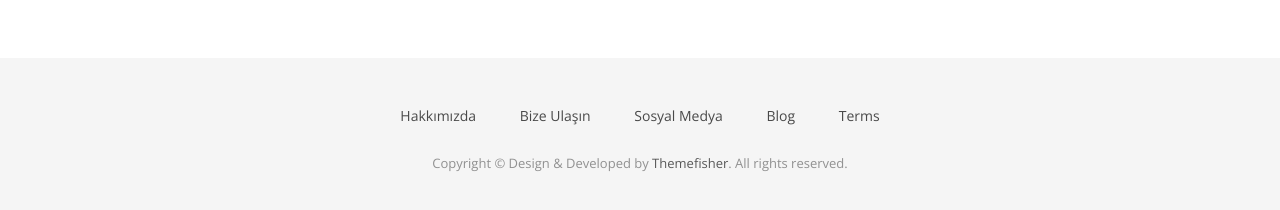
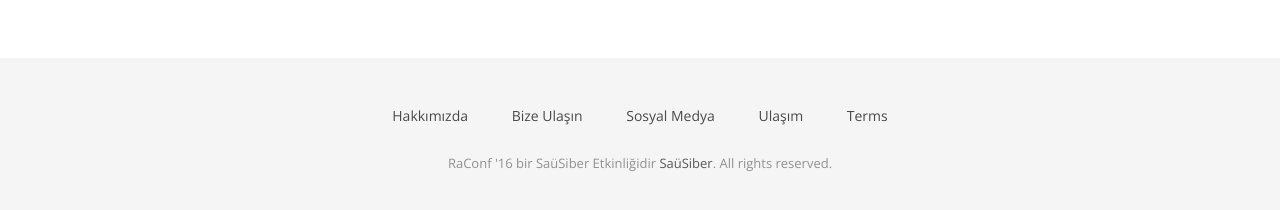
Before and after one commit to bilkamp/bilkamp19.github.io, a Jekyll site: the page built from index.html, in a window 1280 px wide and 900 px high, scrolled down 3285 px. Shown: the part 659-869 px from the top of the window. Built offline with Jekyll 4.4.1, drawn with Linux system fonts in a browser that asks for light colours; nearby versions of some CDN libraries; some web fonts are replaced.

Commit message:
değişiklik

```diff
--- a/_includes/footer.html
+++ b/_includes/footer.html
@@ -8,11 +8,11 @@
             <li><a href="#">Hakkımızda</a></li>
             <li><a href="{{ site.baseurl }}/contact">Bize Ulaşın</a></li>
             <li><a href="#">Sosyal Medya</a></li>
-            <li><a href="{{ site.baseurl }}/blog">Blog</a></li>
+            <li><a href="{{ site.baseurl }}/blog">Ulaşım</a></li>
             <li><a href="#">Terms</a></li>
           </ul>
         </div>
-        <p>Copyright &copy; Design &amp; Developed by <a href="http://www.themefisher.com">Themefisher</a>. All rights reserved.</p>
+        <p>RaConf '16 bir SaüSiber Etkinliğidir <a href="http://www.sausiber.org">SaüSiber</a>. All rights reserved.</p>
       </div>
     </div>
   </div>
```
